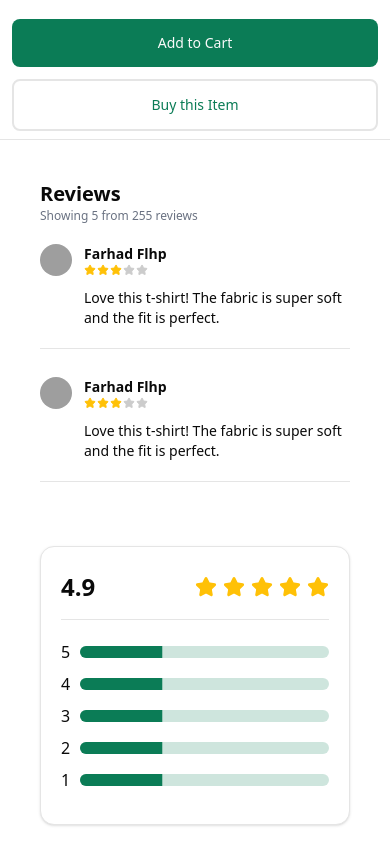
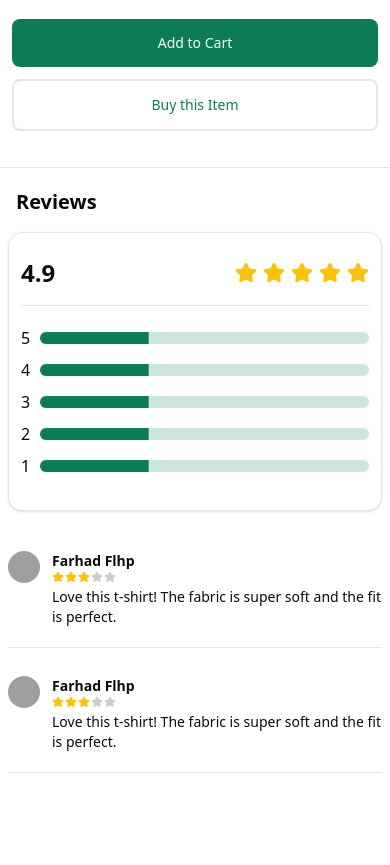
Before and after one commit to farhad1372/ecommerce-front, a Next.js app: page /products/1 in a window 390 px wide. Shown: the part 1300-2165 px from the top of the page. After the commit the page ends 2081 px from the top, so only its background shows below. Built offline with nearby package versions, Linux system fonts and the light colour scheme; grey boxes are pictures that could not be loaded.

Commit message:
style(review): make component review responsive with Tailwind

```diff
--- a/app/products/[id]/components/review/index.tsx
+++ b/app/products/[id]/components/review/index.tsx
@@ -5,11 +5,19 @@ import { Star } from "lucide-react";
 
 const ProductReview = () => {
   return (
-    <div className="border-t flex flex-col md:flex-row gap-4 p-4">
+    <div className="container mx-auto border-t md:px-2 md:pt-6  lg:px-3 mt-7">
+      <h3 className="font-semibold text-xl mb-2 mt-5 px-4 md:hidden ">Reviews</h3>
+      <div className=" flex flex-col md:flex-row gap-4 lg:gap-10 xl:gap-17">
         {/* ------------------------------------------------- Reviews Side  ------------------------------------------------- */}
-      <div className="p-6 w-full md:w-1/2">
-        <h3 className="font-semibold text-xl">Reviews</h3>
-        <p className="text-gray-500 text-xs mb-5">Showing 5 from 255 reviews</p>
+        <div className="p-2 lg:-6 w-full md:w-1/2 order-2 md:order-1">
+          <div className="px-3 md:px-0 md:mb-5 pt-2">
+            <h3 className="font-semibold text-xl mb-2 md:mb-0 hidden md:block">
+              Reviews
+            </h3>
+            <p className="text-gray-500 text-xs mb-5 hidden md:block">
+              Showing 5 from 255 reviews
+            </p>
+          </div>
 
           <div className="flex gap-3  border-b pb-5 mb-7">
             <Avatar>
@@ -25,7 +33,7 @@ const ProductReview = () => {
                 <Star color="#ccc" fill="#ccc" size={12} />
                 <Star color="#ccc" fill="#ccc" size={12} />
               </div>
-            <p className="mt-3 text-sm">
+              <p className="mt-1 lg:mt-3 text-sm">
                 Love this t-shirt! The fabric is super soft and the fit is
                 perfect.
               </p>
@@ -46,7 +54,7 @@ const ProductReview = () => {
                 <Star color="#ccc" fill="#ccc" size={12} />
                 <Star color="#ccc" fill="#ccc" size={12} />
               </div>
-            <p className="mt-3 text-sm">
+              <p className="mt-1 lg:mt-3 text-sm">
                 Love this t-shirt! The fabric is super soft and the fit is
                 perfect.
               </p>
@@ -55,9 +63,9 @@ const ProductReview = () => {
         </div>
 
         {/* ------------------------------------------------- Reviews Summary Side  ------------------------------------------------- */}
-      <div className="p-6 w-full md:w-1/2">
+        <div className="p-2 lg:-6 w-full md:w-1/2 order-1 md:order-2">
           <Card>
-          <div className="px-5">
+            <div className="px-3 lg:px-5">
               <div className="border-b pb-4 flex flex-wrap items-center justify-between ">
                 <h6 className="font-semibold text-2xl">4.9</h6>
                 <div className="flex gap-[6px]">
@@ -93,6 +101,7 @@ const ProductReview = () => {
           </Card>
         </div>
       </div>
+    </div>
   );
 };
 
```
Lines whose indentation alone changed are shown as unchanged.
